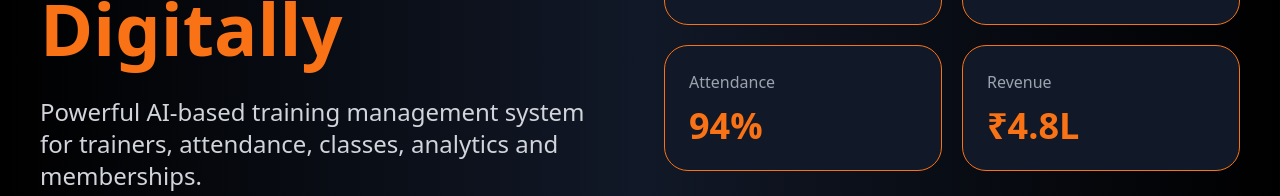
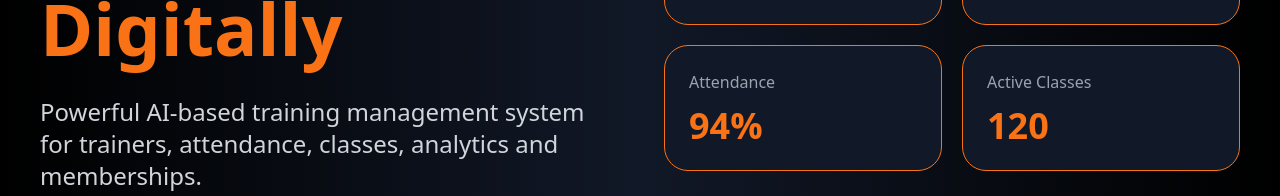
Before and after one commit to elllp24/mypersonal-trainer, a React (Create React App) app: page / in a window 1280 px wide. Shown: the part 448-644 px from the top of the page. Built offline with nearby package versions, Linux system fonts and the light colour scheme.

Commit message:
added fixed all

```diff
--- a/src/pages/Home.jsx
+++ b/src/pages/Home.jsx
@@ -216,8 +216,8 @@ export default function Home() {
                   value: "94%"
                 },
                 {
-                  title: "Revenue",
-                  value: "₹4.8L"
+                   title: "Active Classes",
+  value: "120"
                 }
               ].map((item, index) => (
 
```
